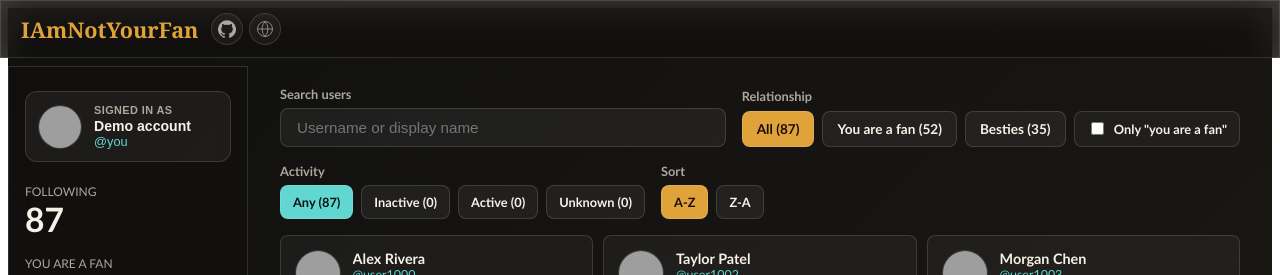
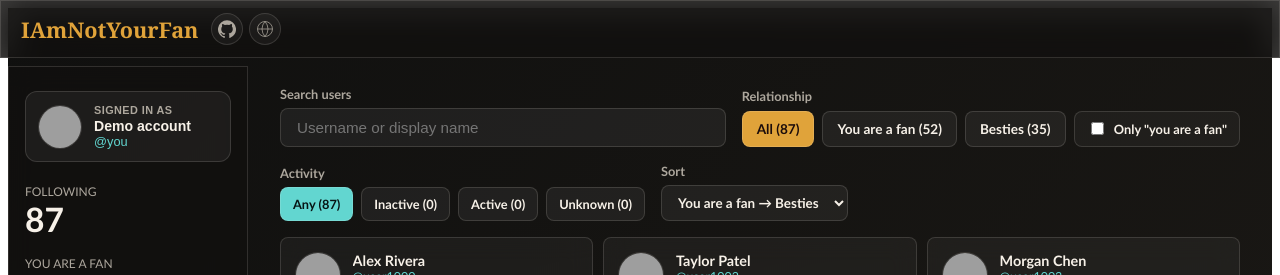
Before and after one commit to 0xKoller/IAmNotYourFan, a Preact app: page / in a window 1280 px wide. Both pictures are taken after a click on the button "Start Shallow Scan". Shown: the top 275 px of the page. Built offline with nearby package versions, Linux system fonts and the light colour scheme; grey boxes are pictures that could not be loaded.

Commit message:
feat(ui): use sort dropdown

```diff
--- a/src/components/Scanning.tsx
+++ b/src/components/Scanning.tsx
@@ -14,6 +14,8 @@ interface ScanningProps {
   onClearActivityResults: () => void;
 }
 
+type SortMode = 'fans-first' | 'besties-first' | 'az' | 'za';
+
 export function Scanning({
   state,
   onUpdateState,
@@ -27,7 +29,7 @@ export function Scanning({
   const [searchTerm, setSearchTerm] = useState(state.searchTerm || '');
   const [filterType, setFilterType] = useState<'all' | 'non-reciprocal' | 'mutuals'>('all');
   const [activityFilter, setActivityFilter] = useState<'any' | 'inactive' | 'active' | 'unknown'>('any');
-  const [sortDirection, setSortDirection] = useState<'az' | 'za'>('az');
+  const [sortMode, setSortMode] = useState<SortMode>('fans-first');
   const [inactivityMonths, setInactivityMonths] = useState('6');
   const [isActivityConfirmOpen, setIsActivityConfirmOpen] = useState(false);
   const [currentPage, setCurrentPage] = useState(1);
@@ -61,9 +63,10 @@ export function Scanning({
   });
 
   const sorted = [...filtered].sort((a, b) => {
-    if (filterType === 'all' && a.isMutual !== b.isMutual) return a.isMutual ? 1 : -1;
+    if (sortMode === 'fans-first' && a.isMutual !== b.isMutual) return a.isMutual ? 1 : -1;
+    if (sortMode === 'besties-first' && a.isMutual !== b.isMutual) return a.isMutual ? -1 : 1;
     const byUsername = a.username.localeCompare(b.username, undefined, { sensitivity: 'base' });
-    return sortDirection === 'az' ? byUsername : -byUsername;
+    return sortMode === 'za' ? -byUsername : byUsername;
   });
 
   // Pagination
@@ -378,24 +381,27 @@ export function Scanning({
 
             <div style={{ display: 'grid', gap: '0.4rem' }}>
               <div style={{ color: 'var(--muted)', fontSize: '0.8rem', fontWeight: 700 }}>Sort</div>
-              <div style={{ display: 'flex', gap: '8px', flexWrap: 'wrap' }}>
-                {(['az', 'za'] as const).map(direction => (
-                  <button
-                    key={direction}
-                    onClick={() => { setSortDirection(direction); setCurrentPage(1); }}
-                    class="btn"
-                    style={{
-                      padding: '8px 12px',
-                      fontSize: '0.8rem',
-                      background: sortDirection === direction ? 'var(--amber)' : 'rgba(255,255,255,0.06)',
-                      color: sortDirection === direction ? '#1c0d0b' : 'var(--text)',
-                      border: '1px solid var(--line)'
-                    }}
-                  >
-                    {direction === 'az' ? 'A-Z' : 'Z-A'}
-                  </button>
-                ))}
-              </div>
+              <select
+                value={sortMode}
+                onChange={(e) => { setSortMode((e.target as HTMLSelectElement).value as SortMode); setCurrentPage(1); }}
+                style={{
+                  minHeight: '36px',
+                  minWidth: '180px',
+                  background: 'rgba(255,255,255,0.06)',
+                  border: '1px solid var(--line)',
+                  color: 'var(--text)',
+                  borderRadius: '8px',
+                  padding: '0 0.75rem',
+                  fontSize: '0.84rem',
+                  fontWeight: 700,
+                  fontFamily: 'var(--font-sans)',
+                }}
+              >
+                <option value="fans-first">You are a fan → Besties</option>
+                <option value="besties-first">Besties → You are a fan</option>
+                <option value="az">A-Z</option>
+                <option value="za">Z-A</option>
+              </select>
             </div>
           </div>
 
```
